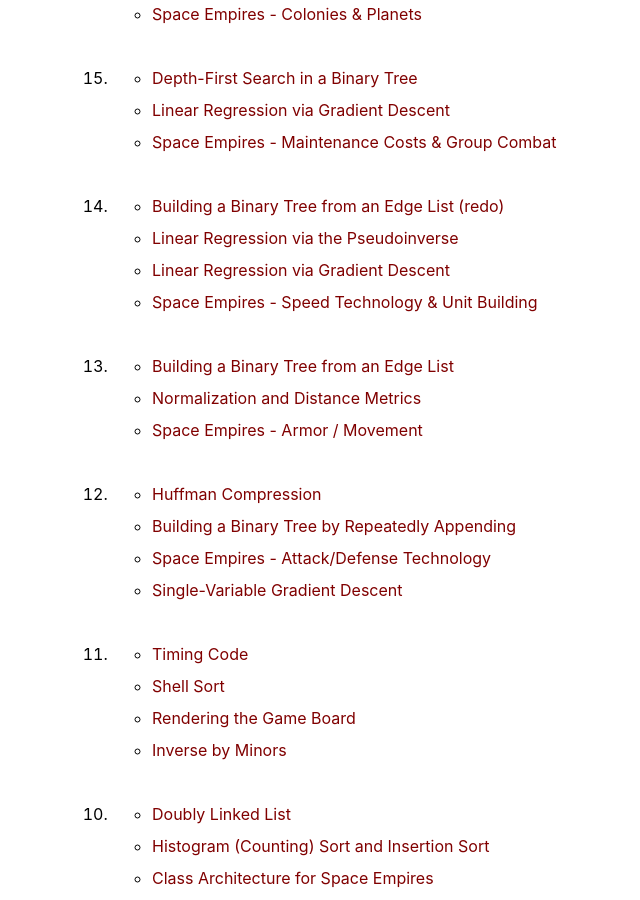
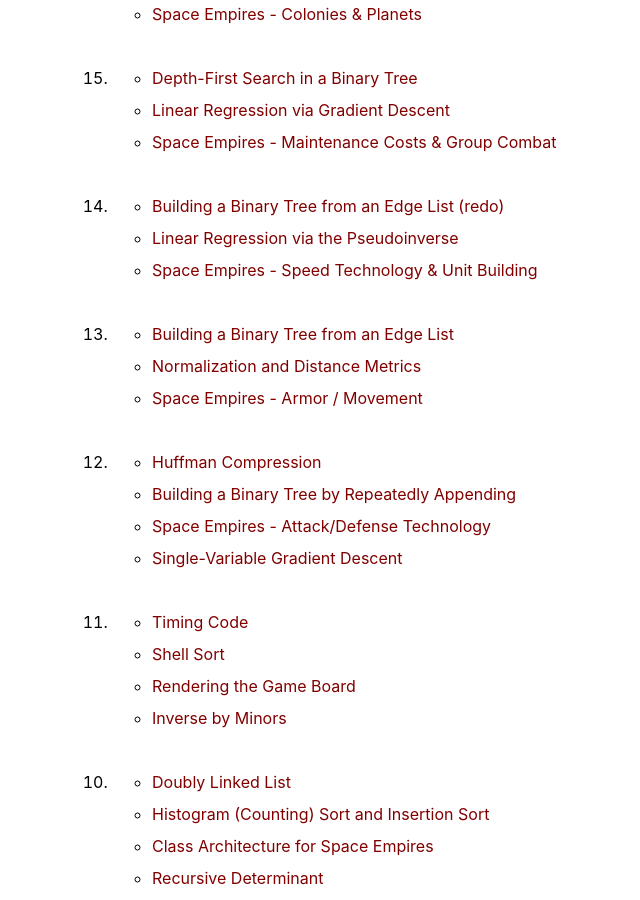
Before and after one commit to skycakjustin/eurisko-us.github.io, a Jekyll site: the page built from _pages/data-structures-and-algorithms-2020-summer.md, in a window 1280 px wide and 900 px high, scrolled down 1131 px. Shown: the whole window, without its empty margins (168-808 px from the left). Built offline with Jekyll 4.4.1, drawn with Linux system fonts in a browser that asks for light colours.

Commit message:
Update data-structures-and-algorithms-2020-summer.md

```diff
--- a/_pages/data-structures-and-algorithms-2020-summer.md
+++ b/_pages/data-structures-and-algorithms-2020-summer.md
@@ -91,8 +91,7 @@ author_profile: false
         <ul>
         <li><a class="body" target="_blank" href="https://eurisko-us.github.io/files/all_problems_iteration_1.html#Problem-14-1">Building a Binary Tree from an Edge List (redo)</a></li>
         <li><a class="body" target="_blank" href="https://eurisko-us.github.io/files/all_problems_iteration_1.html#Problem-14-2">Linear Regression via the Pseudoinverse</a></li>
-        <li><a class="body" target="_blank" href="https://eurisko-us.github.io/files/all_problems_iteration_1.html#Problem-14-3">Linear Regression via Gradient Descent</a></li>
-        <li><a class="body" target="_blank" href="https://eurisko-us.github.io/files/all_problems_iteration_1.html#Problem-14-4">Space Empires - Speed Technology & Unit Building</a></li>
+        <li><a class="body" target="_blank" href="https://eurisko-us.github.io/files/all_problems_iteration_1.html#Problem-14-3">Space Empires - Speed Technology & Unit Building</a></li>
         </ul>
     </li>
     <br>
```
